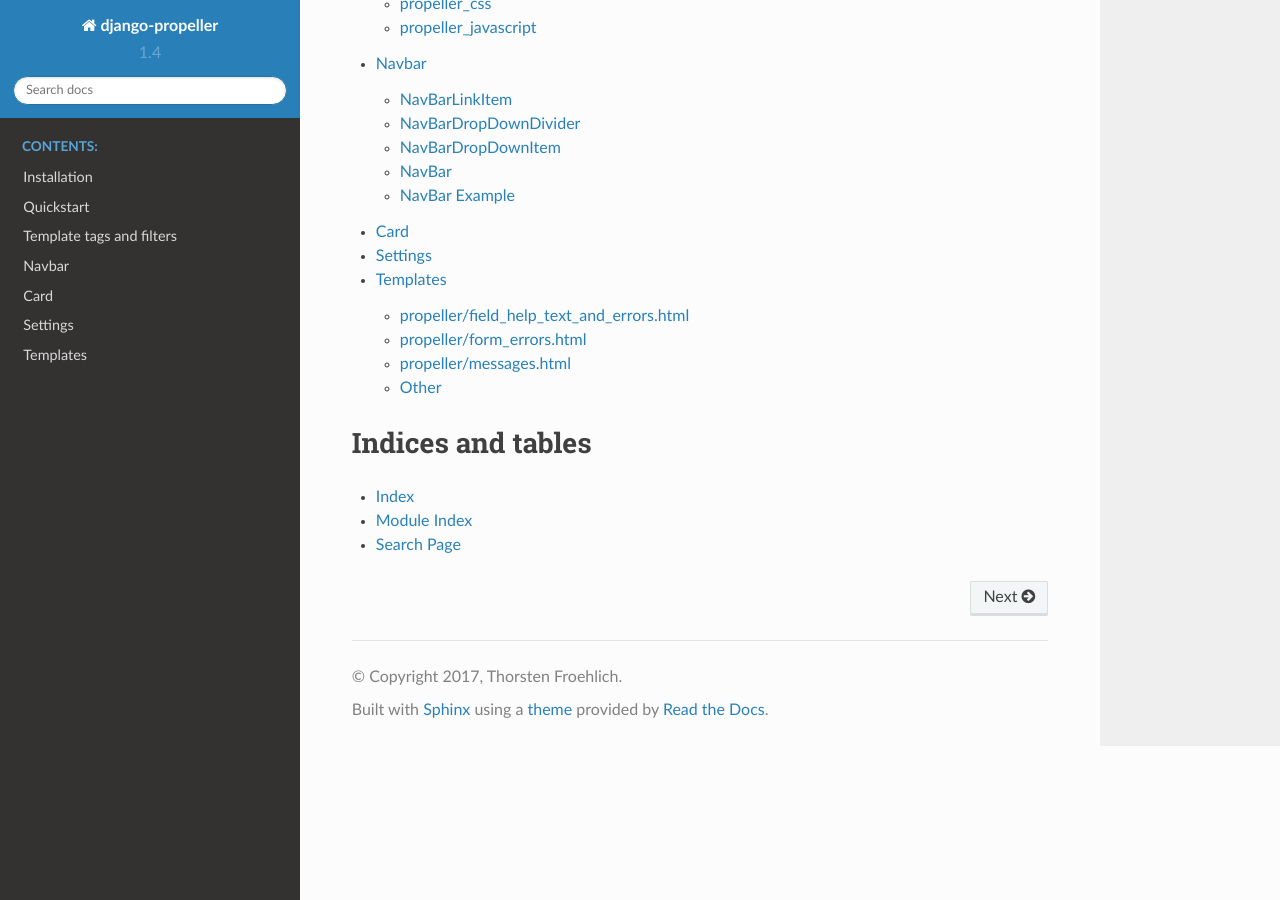
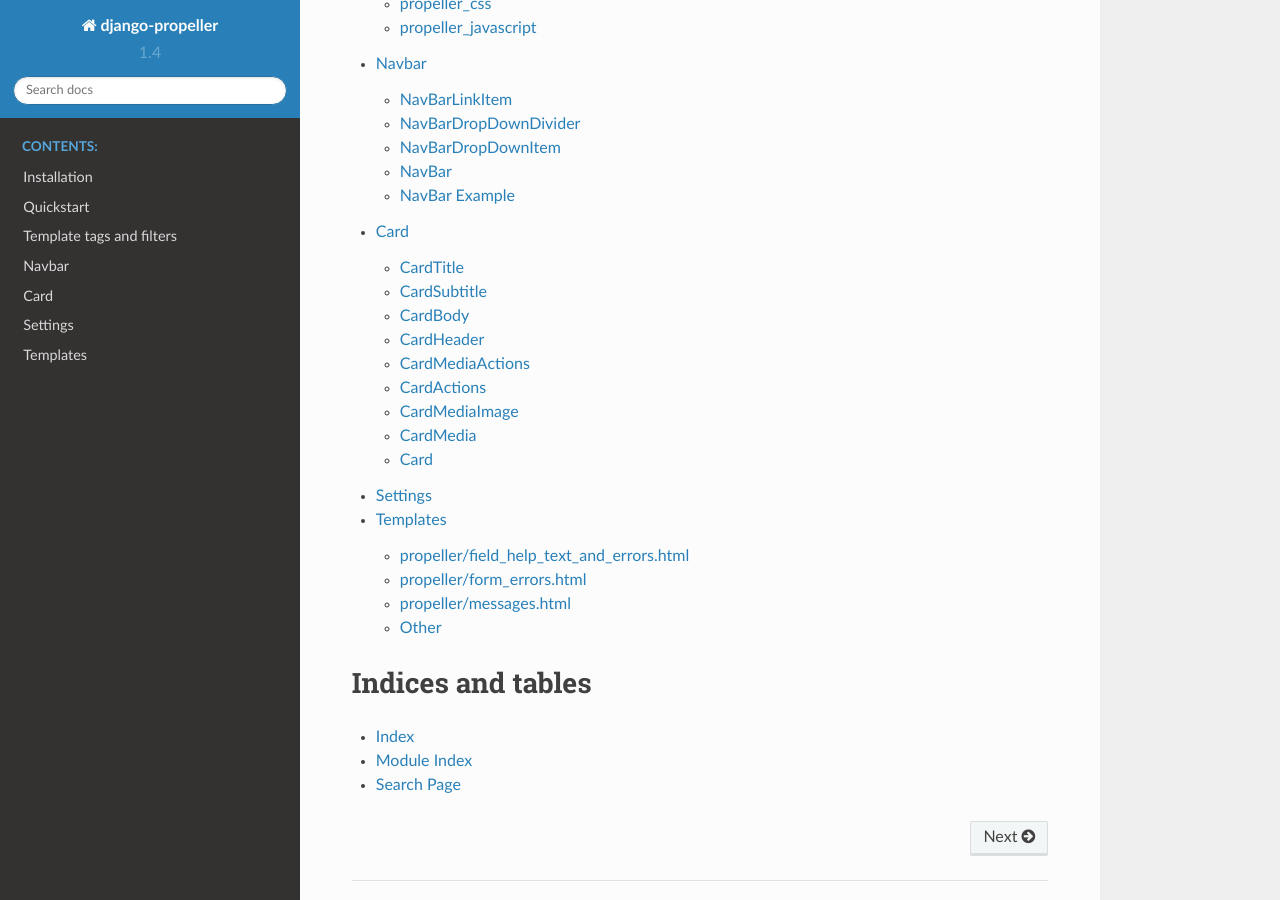
Before and after one commit to tfroehlich82/django-propeller, a Sphinx documentation site: the page built from docs/index.rst, in a window 1280 px wide and 900 px high, scrolled down 876 px. Built offline with Sphinx 7.4.7 and the Read the Docs theme 2.0.0, drawn with Linux system fonts in a browser that asks for light colours.

```diff
--- a/docs/card.rst
+++ b/docs/card.rst
@@ -2,28 +2,56 @@
 Card
 ====
 
+
+CardTitle
+~~~~~~~~~
+
 .. autoclass:: django_propeller.card.CardTitle
 
+
+CardSubtitle
+~~~~~~~~~~~~
 
 .. autoclass:: django_propeller.card.CardSubtitle
 
 
+CardBody
+~~~~~~~~
+
 .. autoclass:: django_propeller.card.CardBody
 
+
+CardHeader
+~~~~~~~~~~
 
 .. autoclass:: django_propeller.card.CardHeader
 
 
+CardMediaActions
+~~~~~~~~~~~~~~~~
+
 .. autoclass:: django_propeller.card.CardMediaActions
 
+
+CardActions
+~~~~~~~~~~~
 
 .. autoclass:: django_propeller.card.CardActions
 
 
+CardMediaImage
+~~~~~~~~~~~~~~
+
 .. autoclass:: django_propeller.card.CardMediaImage
 
+
+CardMedia
+~~~~~~~~~
 
 .. autoclass:: django_propeller.card.CardMedia
 
 
+Card
+~~~~
+
 .. autoclass:: django_propeller.card.Card
```
Also changed, not shown: 1 other file.
